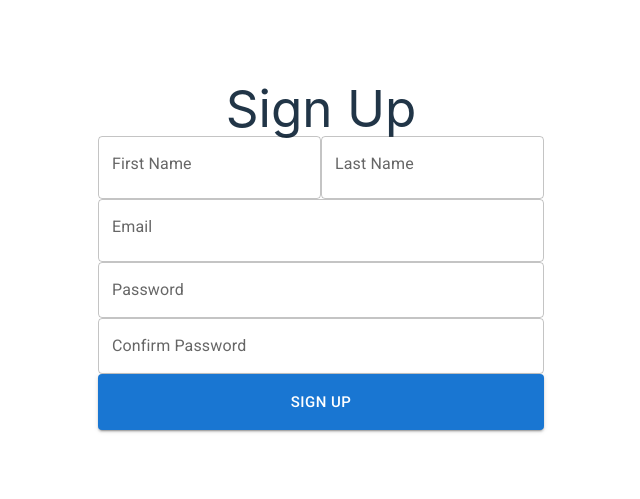
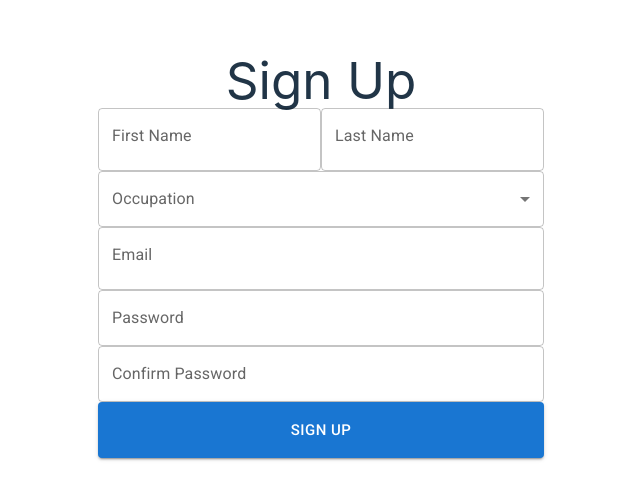
Before and after one commit to yewcm123/signup-page, a React (Vite) app: page /signup in a window 1280 px wide. Shown: the part 145-644 px from the top of the page, without its empty margins (319-959 px from the left). Built offline with nearby package versions, Linux system fonts and the light colour scheme.

Commit message:
Added occupation select option

```diff
--- a/src/pages/SignUp/components/sign-up-form.tsx
+++ b/src/pages/SignUp/components/sign-up-form.tsx
@@ -1,16 +1,15 @@
-import { Button } from '@mui/material'
-import { Formik, useFormik } from 'formik'
+import {
+  Button,
+  FormControl,
+  InputLabel,
+  MenuItem,
+  Select,
+} from '@mui/material'
+import { Formik } from 'formik'
+import { Form } from 'react-router-dom'
 import { signUpSchema } from '../../../schemas/index'
-import { Form } from 'react-router-dom'
 import InputField from './InputField'
-
-export interface SignUpValues {
-  firstName: string
-  lastName: string
-  email: string
-  password: string
-  confirmPassword: string
-}
+import { Occupation } from '../../../utils/constants'
 
 const onSubmit = async (values, actions) => {
   console.log(values)
@@ -20,7 +19,6 @@ const onSubmit = async (values, actions) => {
 }
 
 const SignUpForm: React.FC = () => {
-
   return (
     <Formik
       onSubmit={onSubmit}
@@ -28,6 +26,7 @@ const SignUpForm: React.FC = () => {
       initialValues={{
         firstName: '',
         lastName: '',
+        occupation: '',
         email: '',
         password: '',
         confirmPassword: '',
@@ -49,6 +48,27 @@ const SignUpForm: React.FC = () => {
                 type="text"
                 placeholder="Last Name"
               />
+            </div>
+            <div className="mb-5">
+              <FormControl variant="outlined" fullWidth>
+                <InputLabel>Occupation</InputLabel>
+                <Select
+                  name="occupation"
+                  placeholder="occupation"
+                  label="Occupation"
+                  fullWidth
+                >
+                  <MenuItem value={Occupation.FRONTEND_DEVELOPER}>
+                    Frontend Developer
+                  </MenuItem>
+                  <MenuItem value={Occupation.BACKEND_DEVELOPER}>
+                    Backend Developer
+                  </MenuItem>
+                  <MenuItem value={Occupation.FULL_STACK_DEVELOPER}>
+                    Full Stack Developer
+                  </MenuItem>
+                </Select>
+              </FormControl>
             </div>
             <div className="mb-5">
               <InputField
--- a/src/schemas/index.ts
+++ b/src/schemas/index.ts
@@ -1,13 +1,17 @@
 import * as yup from 'yup'
+import { Occupation } from '../utils/constants';
 
 const passwordRules = /^(?=.*\d)(?=.*[a-z])(?=.*[A-Z]).{5,}$/;
 
+const occupationList = Object.values(Occupation)
+const occupationSchema = yup.string().oneOf(occupationList)
 
 export const signUpSchema = yup.object().shape({
-    firstName: yup.string().required(),
-    lastName: yup.string().required(),
+    firstName: yup.string().required('Required'),
+    lastName: yup.string().required('Required'),
     email: yup.string().email("Please enter valid email").required('Required'),
-    password: yup.string().min(5).matches(passwordRules, { message: "Please create a stronger password" }).required(),
-    confirmPassword: yup.string().oneOf([yup.ref('password'), undefined], "Password must match").required()
+    occupation: yup.array().of(occupationSchema),
+    password: yup.string().min(5).matches(passwordRules, { message: "Please create a stronger password" }).required('Required'),
+    confirmPassword: yup.string().oneOf([yup.ref('password'), undefined], "Password must match").required('Required')
 
 })
--- /dev/null
+++ b/src/utils/constants.ts
@@ -0,0 +1,5 @@
+export const Occupation = {
+    FRONTEND_DEVELOPER : 'frontend_developer',
+    BACKEND_DEVELOPER: 'backend_developer',
+    FULL_STACK_DEVELOPER: 'full_stack_developer'
+}
```
Also changed, not shown: src/pages/SignUp/components/sign-up-form-OBSOLETE.tsx (renamed from src/pages/SignUp/components/sign-up-form copy.tsx).
